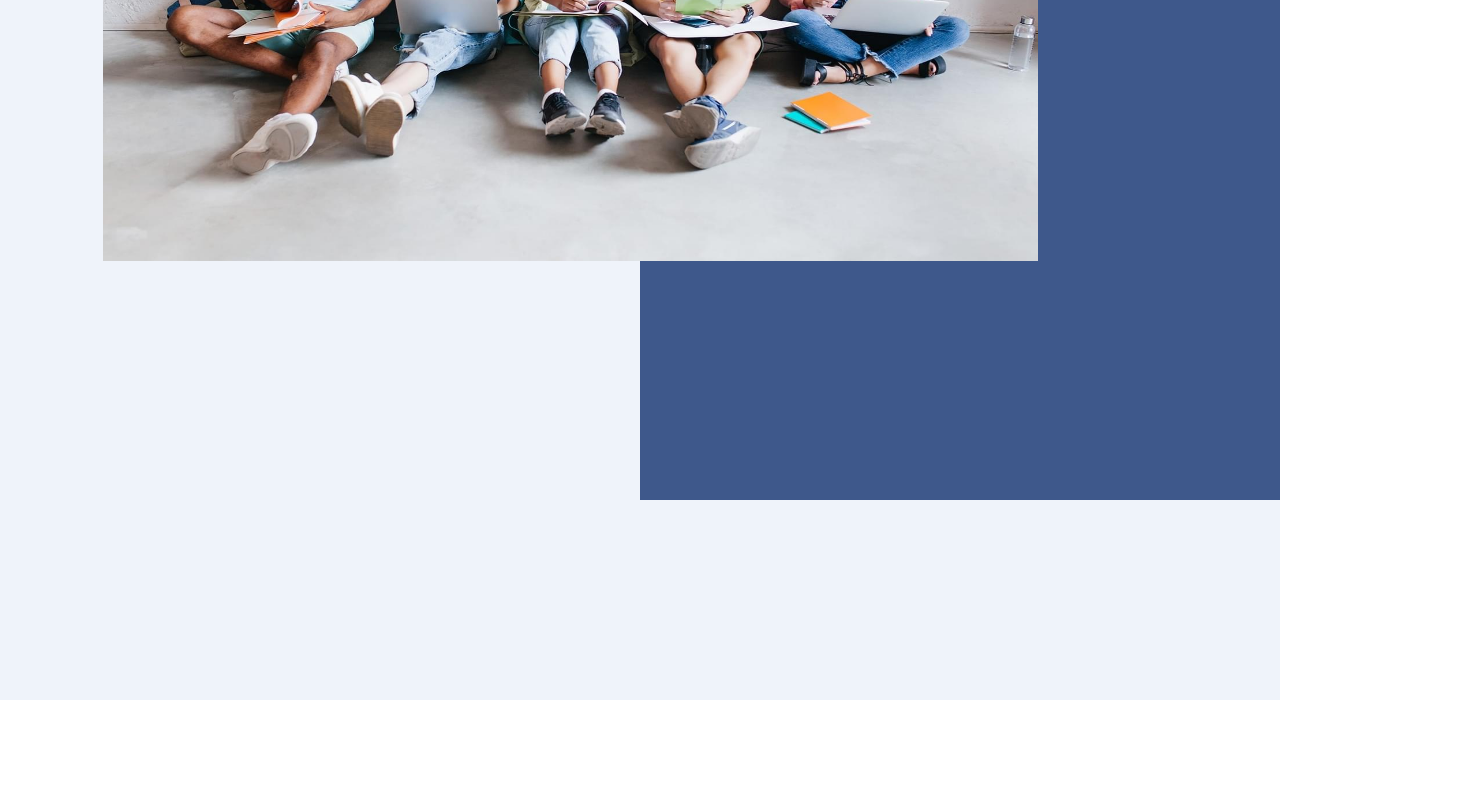
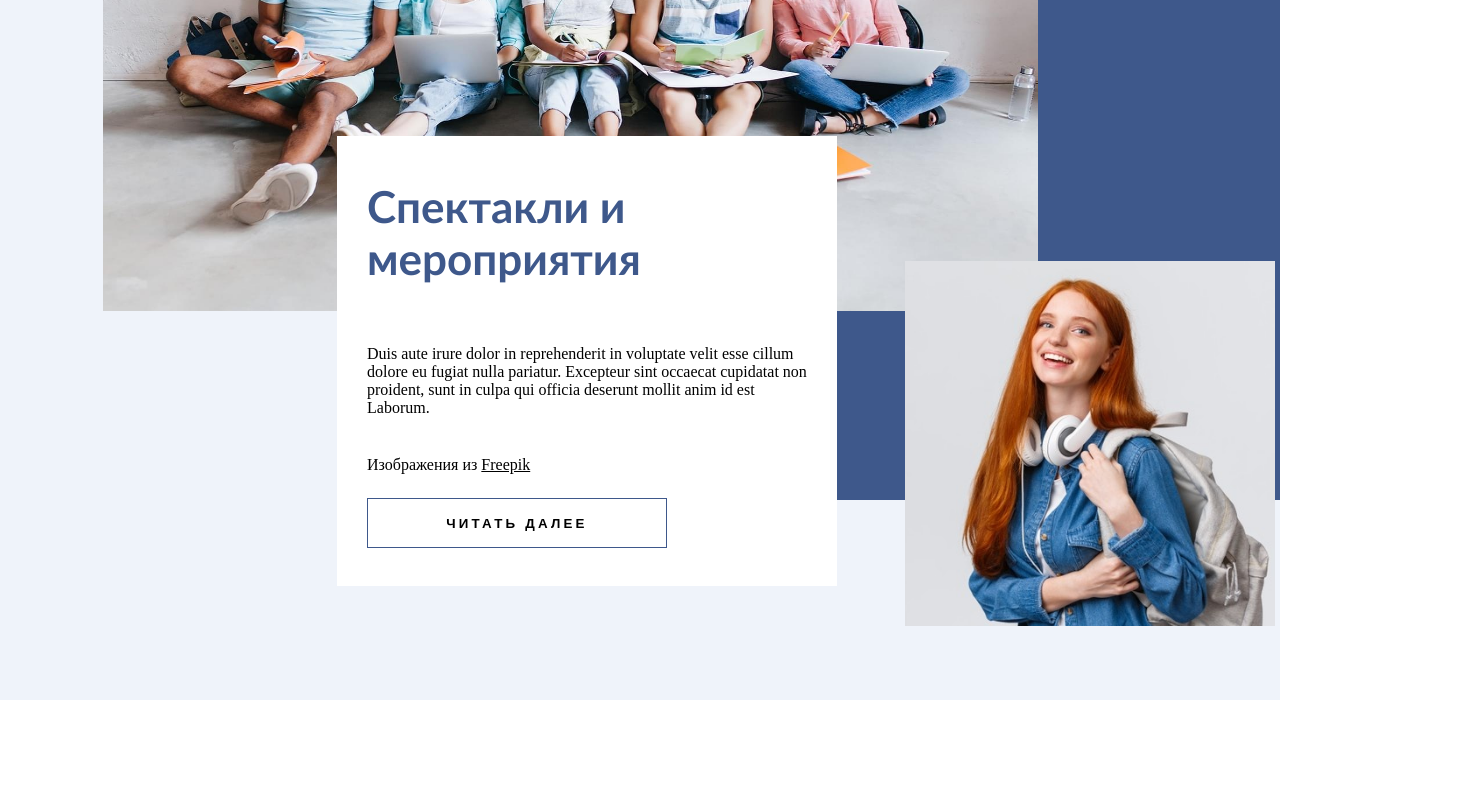
Before and after one commit to ElijahRoah/Lessons, a plain HTML site: page index.html in a window 1280 px wide. Shown: the part 3140-3940 px from the top of the page, 1480 px wide, since content can reach past the window. After the commit the page ends 3851 px from the top, so only its background shows below. Drawn offline with Linux system fonts and the light colour scheme.

Commit message:
added files

```diff
--- a/index.html
+++ b/index.html
@@ -186,12 +186,19 @@
     <div class="photos-center">
         <img class="people" src="./vbvf-min.jpg">
     </div>
-    <div>
+    <div class="block_main_info">
+        <div class="block_main_reverse">
         <div class="block_information">
-
+            <h2 class="block_title"> Спектакли и мероприятия</h2>
+            <p class="block_text"> Duis aute irure dolor in reprehenderit in voluptate velit esse cillum dolore eu fugiat nulla pariatur. Excepteur sint occaecat cupidatat non proident, sunt in culpa qui officia deserunt mollit anim id est Laborum.</p>
+            <p class="block_img_url">Изображения из <a href="#">Freepik</a></p>
+            <button>
+            Читать далее
+            </button>
         </div>
      <div class="block_image">
         <img class="girl" src="./college-life-modern-lifestyle-education-concept-cheerful-good-looking-redhead-female-student-with-foxy-long-hair-wearing-headphones-neck-backpack-.jpg" alt="">
+     </div>
      </div>
     </div>
 </section>
--- a/style.css
+++ b/style.css
@@ -270,11 +270,50 @@ width: 935px;
 display: flex;
 justify-content: center;
 position: relative;
-top: -790px;
+top: -740px;
 left: -70px;
 }
-@media(max-width:420px) {
+.block_main_info{
+position: relative;
+top: -790px;
+}
+.block_main_reverse{
+    display: flex;
+    justify-content: center;
+    position: relative;
+    left: 200px;
+    }
+
+.block_information{
+    display: flex;
+    text-align: left;
+    position: relative;
+    flex-direction: column;
+    justify-content: space-evenly;
+    width: 440px;
+    height: 420px;
+    top: -125px;
+    left: -68px;
+    background-color: white;
+    padding: 0 30px 30px 30px;
+}
+.block_title{
+    font-family: 'Gill Sans', 'Gill Sans MT', Calibri, 'Trebuchet MS', sans-serif;
+    font-size: 44px;
+    color: #3E588B;
+}
+.block_image{
+    display: flex;
+    justify-content: center;
+    height: 400px;
+    width: 370px;
+    overflow: hidden;
+    }
+    .girl{
+    height: 365px;
+    }
+/* @media(max-width:420px) {
 .description{
 flex-direction:column;
 }
-}
+} */
```
